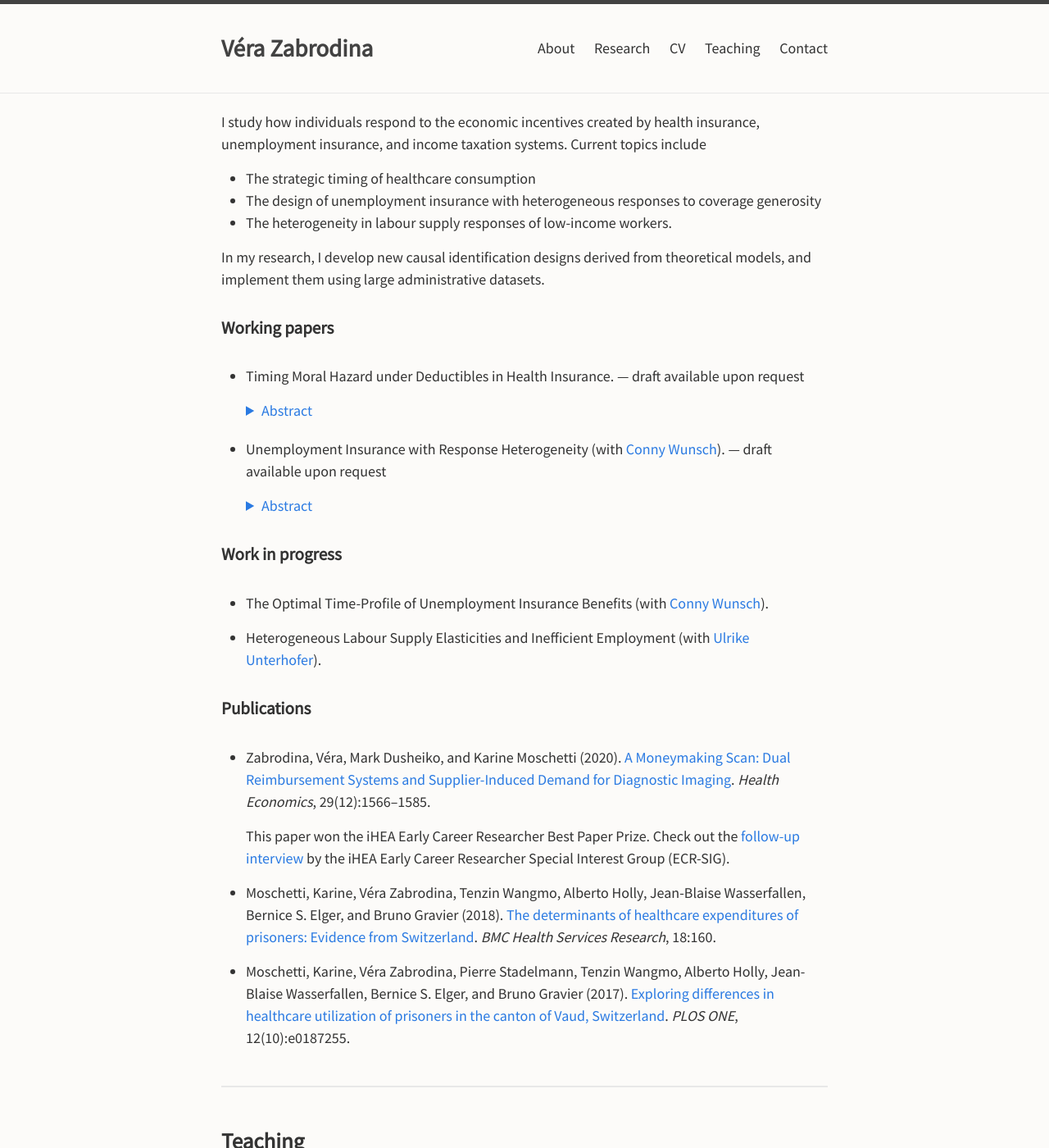
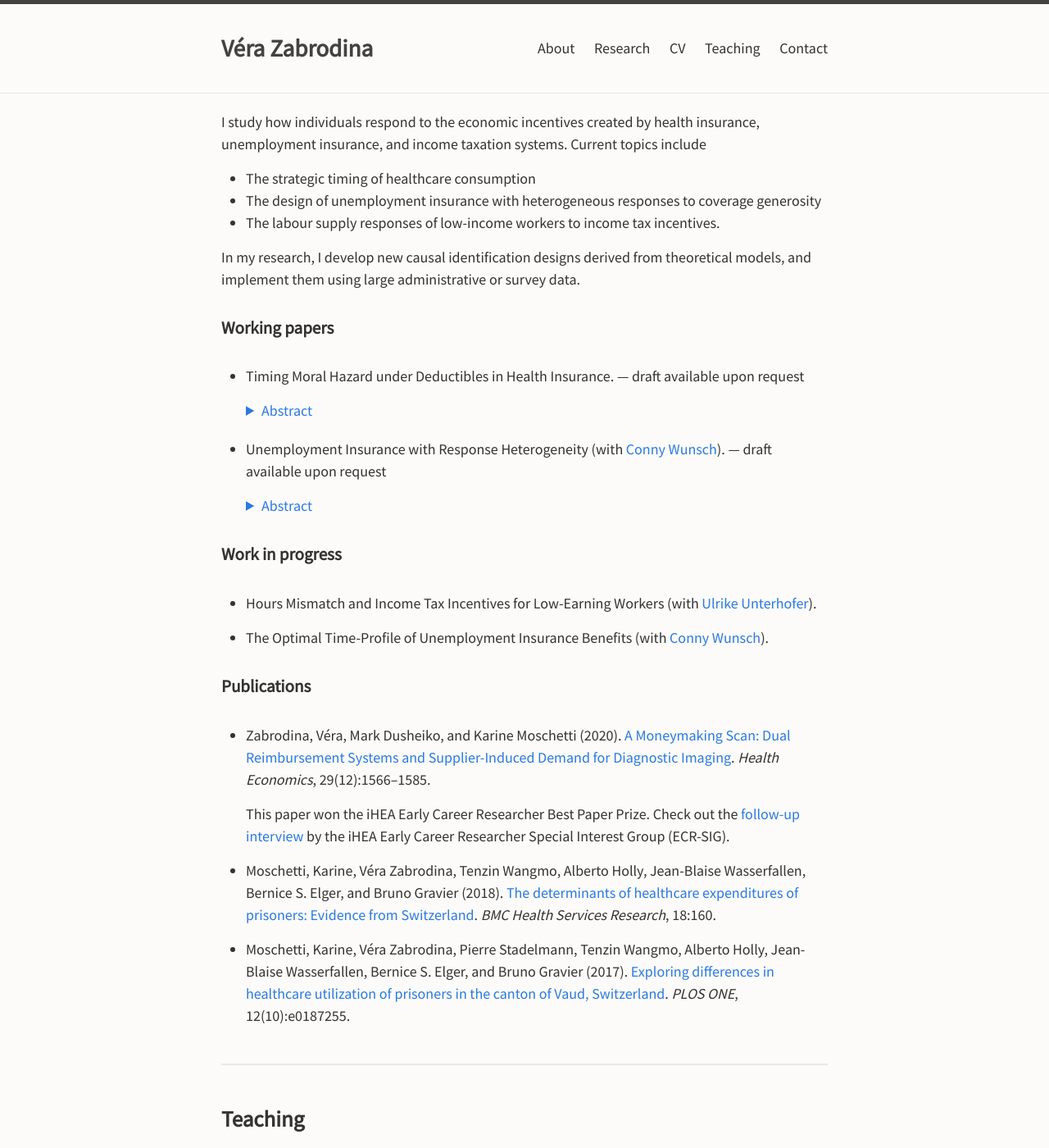
Before and after one commit to verazb/verazb.github.io, a Jekyll site: the page built from index.md, in a window 1280 px wide and 1400 px high, scrolled down 951 px. Shown: the whole window at 82% size. Built offline with Jekyll 4.4.1, drawn with Linux system fonts in a browser that asks for light colours; our own code applies the rules of GitHub Pages for plain Markdown files; some of the changed text lies outside the part shown.

Commit message:
Update index.md

```diff
--- a/index.md
+++ b/index.md
@@ -37,9 +37,9 @@ I study how individuals respond to the economic incentives created by health ins
 Current topics include
 - The strategic timing of healthcare consumption
 - The design of unemployment insurance with heterogeneous responses to coverage generosity
-- The heterogeneity in labour supply responses of low-income workers.
+- The labour supply responses of low-income workers to income tax incentives.
 
-In my research, I develop new causal identification designs derived from theoretical models, and implement them using large administrative datasets.
+In my research, I develop new causal identification designs derived from theoretical models, and implement them using large administrative or survey data.
 
 
 
@@ -50,7 +50,7 @@ In my research, I develop new causal identification designs derived from theoret
   <details style="margin-bottom:20px;">
     <summary style="color:#2a7ae2;">Abstract</summary>
 
-    This paper develops a new approach to identifying timing moral hazard in health insurance contracts when deductible choice is endogenous. I set up a dynamic model of healthcare consumption where individuals exceed a high deductible after a large health shock. I show that individuals either strategically prepone care from the year after the shock and keep a high deductible, or postpone and switch to a low deductible the year after. The identification of timing moral hazard exploits the randomness of shock timing within a calendar year and future prices. Empirical results show little evidence for timing moral hazard, but significant differences in switching to a lower deductible. This pattern suggests that there is limited scope for preponing care, and within-year incentives are more important than cross-year incentives in shaping healthcare consumption.
+  This paper develops a new approach to identifying timing moral hazard in health insurance contracts when deductible choice is endogenous. I set up a dynamic model of healthcare consumption where individuals exceed a high deductible after a large health shock. I show that individuals either strategically prepone care from the year after the shock and keep a high deductible, or do not retime and switch to a low deductible the year after. The identification of timing moral hazard exploits the randomness of shock timing within a calendar year. Empirical results show quantitatively significant timing moral hazard responses, which decrease with the time left to the deductible reset. This pattern suggests that there are substantial frictions to preponing, and that dynamic changes in incentives matter in shaping strategic timing responses.
 
   </details>
 
@@ -61,7 +61,7 @@ In my research, I develop new causal identification designs derived from theoret
   <details style="margin-bottom:20px;">
     <summary style="color:#2a7ae2;">Abstract</summary>
 
-     This paper studies whether unemployed workers' responses to the generosity of unemployment insurance (UI) vary with age and social security contribution time. These two dimensions are used in many countries to differentiate the duration of UI coverage across workers, despite a lack of supportive evidence. We use administrative data from Germany and a multi-cutoff regression discontinuity design to estimate a comprehensive set of nonemployment duration and wage responses at many jumps in the potential benefit duration. We find that both duration responses and wage losses at reemployment significantly decrease with short-term contribution time. We find no significant gradient in age and long-term contribution time. This suggests that short-term contribution time is an important determinant of UI responses, and thus a relevant dimension for varying coverage duration. Our analysis thereby lays the foundations for finer and welfare-improving UI policy differentiation across workers.
+     The generosity of unemployment insurance (UI) coverage varies with the worker's age and time contributed to social security in many publicly-funded UI systems, despite a lack of evidence on their relevance for UI policy differentiation. This paper studies whether the responses to UI and the implied fiscal externality vary in these two characteristics. We use administrative data from Germany and a multi-cutoff regression discontinuity design to estimate a comprehensive set of duration and wage elasticities at many discontinuities in potential benefit duration. We find that the fiscal externality of UI decreases with contribution time, but increases with age. These gradients are mainly driven by the duration effects of UI, as any wage effects are small. Our results suggest that both age and short-term contribution time are indeed important determinants of UI responses, and thus relevant for policy differentiation. The welfare cost of UI could be reduced by reallocating resources towards younger workers with stable employment histories.
 
   </details>
 
@@ -70,10 +70,10 @@ In my research, I develop new causal identification designs derived from theoret
 
 ### Work in progress
 
+
+- Hours Mismatch and Income Tax Incentives for Low-Earning Workers (with [Ulrike Unterhofer](https://wwz.unibas.ch/en/persons/ulrike-unterhofer-1/)).
+
 - The Optimal Time-Profile of Unemployment Insurance Benefits (with [Conny Wunsch](https://sites.google.com/view/cwunsch)).
-
-
-- Heterogeneous Labour Supply Elasticities and Inefficient Employment (with [Ulrike Unterhofer](https://wwz.unibas.ch/en/persons/ulrike-unterhofer-1/)).
 
 
 
```
Also changed, not shown: other parts of index.md (+2 -2 lines).
